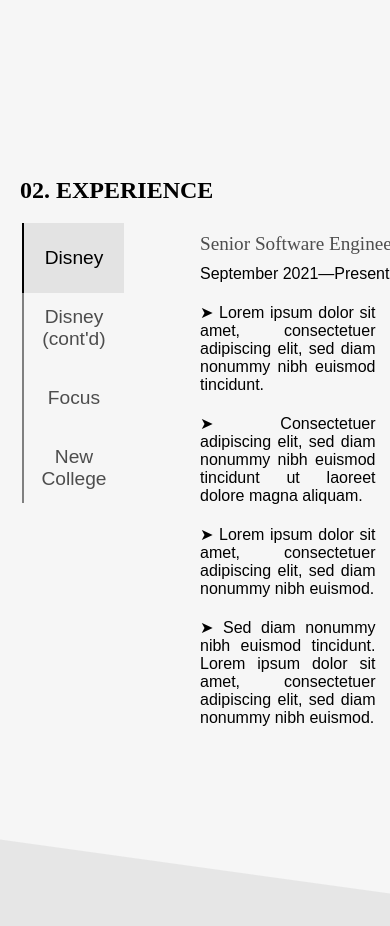
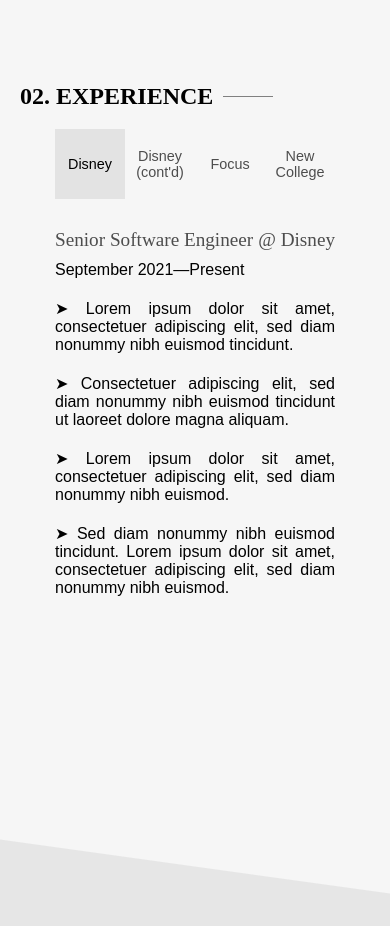
Before and after one commit to nicolekistler/personal-site-2022, a React (Create React App) app: page / in a window 390 px wide. Shown: the part 1760-2686 px from the top of the page. Built offline with nearby package versions, Linux system fonts and the light colour scheme; a web font is replaced by a local one.

Commit message:
Improved mobile styling

```diff
--- a/src/components/Experience/index.jsx
+++ b/src/components/Experience/index.jsx
@@ -16,7 +16,7 @@ const Wrapper = styled.div`
     display: flex;
     flex-direction: column;
     justify-content: center;
-    width: 50%;
+    width: 100%;
     margin: auto 20px auto 20px;
 
     @media (min-width: ${breakpoints.m}px) {
@@ -27,13 +27,14 @@ const Wrapper = styled.div`
 
 const Heading = styled.div`
     display: flex;
+    margin-bottom: 1.2rem;
     align-items: center;
-    margin-bottom: 1.2rem;
 `;
 
 const Border = styled.div`
     margin-left: 10px;
     border-bottom: .05px solid ${colors.mediumGrey};
+    width: 50px;
 
     @media (min-width: ${breakpoints.m}px) {
         width: 350px;
@@ -42,50 +43,79 @@ const Border = styled.div`
 
 const Timeline = styled.div`
     display: flex;
-    height: 300px;
+    flex-direction: column;
+    justify-content: center;
+
+    @media (min-width: ${breakpoints.m}px) {
+        flex-direction: row;
+    }
 `;
 
 const TabWrapper = styled.div`
     display: flex;
+    height: 100px;
+    justify-content: center;
+
+    @media (min-width: ${breakpoints.m}px) {
         width: 100px;
         height: 300px;
+        flex-direction: row;
+    }
 `;
 
 const TabSelector = styled.div`
     display: flex;
+    height: 50px;
+
+    @media (min-width: ${breakpoints.m}px) {
         border-left: 2px solid ${colors.mediumGrey};
         flex-direction: column;
         width: 125px;
         height: 280px;
+    }
 `;
 
 const Tab = styled.div`
     display: flex;
     height: 70px;
-    width: 100px;
-    font-size: 1.2rem;
+    width: 70px;
     justify-content: center;
     align-items: center;
     text-align: center;
     cursor: pointer;
     color: ${({ isActive }) => isActive ? colors.black : colors.darkGrey};
+    font-size: .9rem;
     background-color: ${({ isActive }) => isActive && '#e3e3e3'};
+
+    @media (min-width: ${breakpoints.m}px) {
+        height: 70px;
+        width: 100px;
+        font-size: 1.2rem;
+    }
 `;
 
 const TabHighlight = styled.div`
-    border-left: 2px solid black;
-    transform: translate(2px, ${({ translateYValue }) => translateYValue}px);
+    border-top: 2px solid black;
     height: 70px;
     transition: transform 0.25s cubic-bezier(0.645, 0.045, 0.355, 1);
     transition-delay: 0.1s;
+
+    @media (min-width: ${breakpoints.m}px) {
+        border-left: 2px solid black;
+        transform: translate(2px, ${({ translateYValue }) => translateYValue}px);
+    }
 `;
 
 const PanelWrapper = styled.div`
     display: flex;
     flex-direction: column;
+    margin: auto;
+    width: 280px;
+
+    @media (min-width: ${breakpoints.m}px) {
         margin: 10px 0 0 80px;
-    height: 300px;
         width: 45vw;
+    }
 `;
 
 const Experience = () => {
@@ -101,8 +131,8 @@ const Experience = () => {
                 <SectionTitle>02. EXPERIENCE</SectionTitle>
                 <Border/>
             </Heading>
-            <Timeline>
-                <TabWrapper>
+            <Timeline name="timeline">
+                <TabWrapper name="tabwrapper">
                     <TabHighlight translateYValue={translateYValue}/>
                     <TabSelector>
                     {
@@ -144,7 +174,6 @@ const Experience = () => {
 
     return (
         <section className='page-section' name='experience'>
-            {/*  style={{backgroundColor: colors.offWhite}} */}
             <Wrapper>
                 <FadeWrapper contentToFade={content}/>
             </Wrapper>
--- a/src/styles/typography.js
+++ b/src/styles/typography.js
@@ -66,10 +66,10 @@ export const SectionTitle = styled.h2`
     font-weight: 900;
     font-style: normal;
     white-space: nowrap;
+    margin: 0;
 
     @media (min-width: ${breakpoints.m}px) {
         font-size: 1.7rem;
-        margin: 0;
     }
 `;
 
```
Lines whose indentation alone changed are shown as unchanged.
